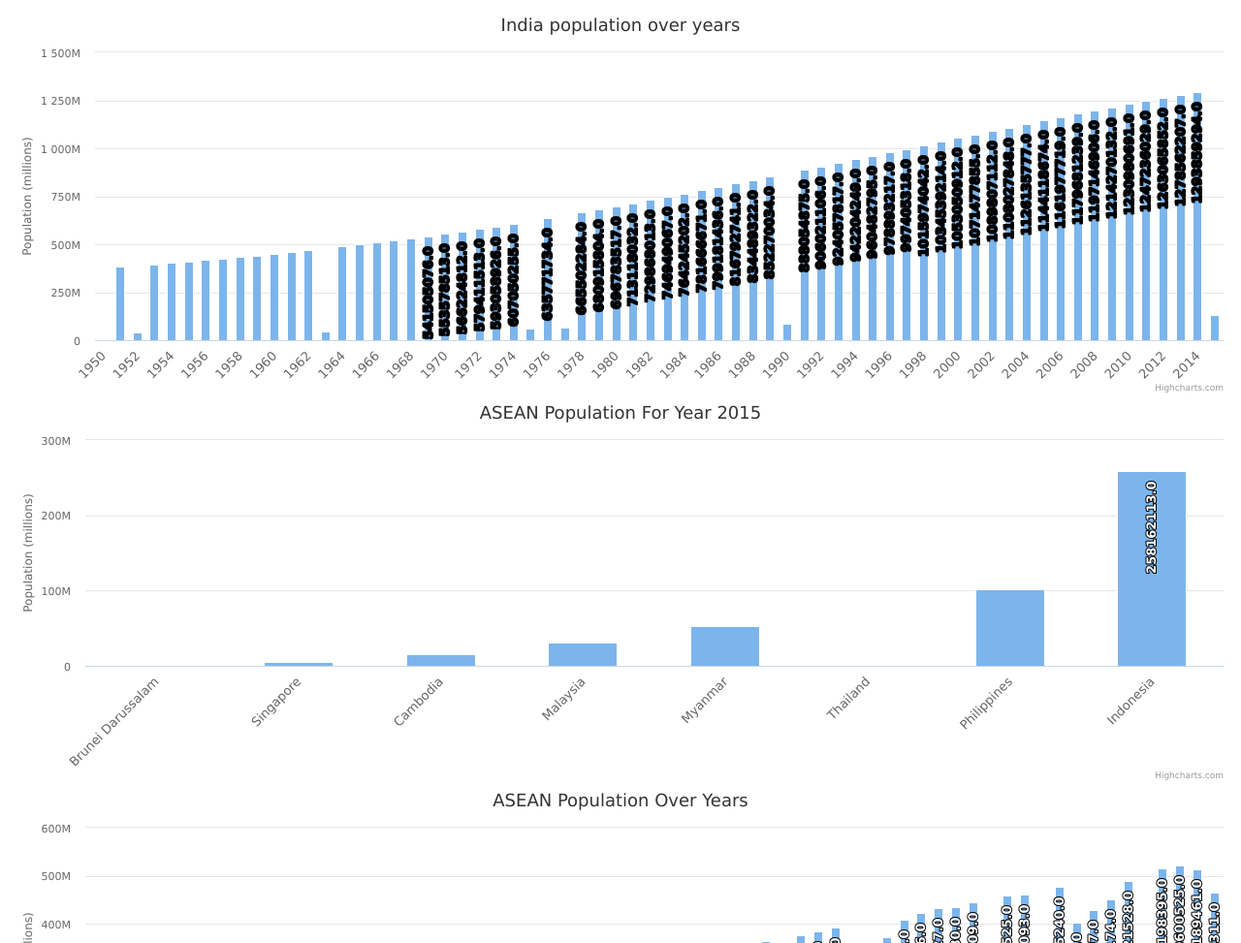
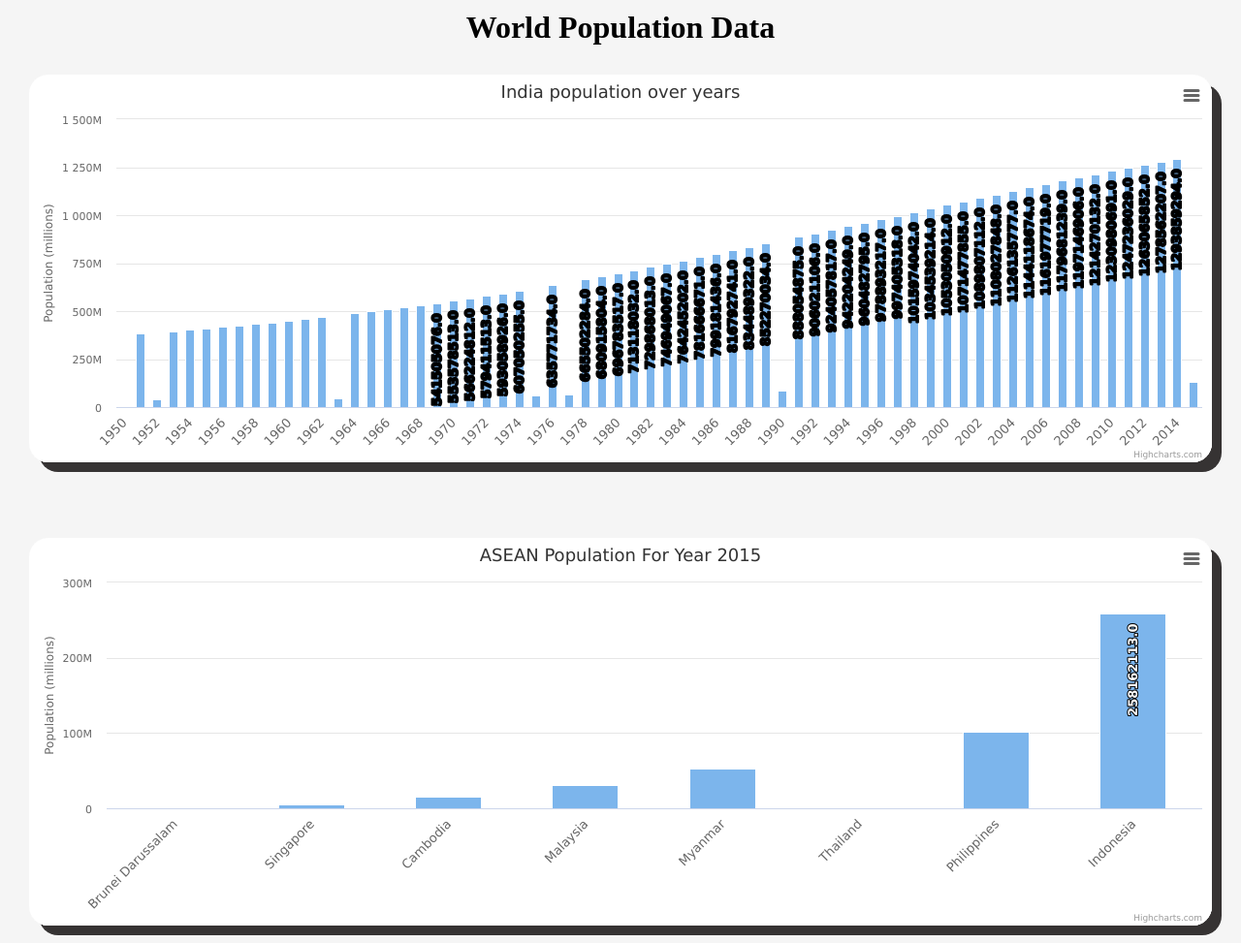
Before and after one commit to palgopal102/populationAnalysisProject, a website: page src/public/index.html in a window 1280 px wide. Shown: the top 973 px of the page at 97% size. Drawn offline with nearby package versions, Linux system fonts and the light colour scheme.

Commit message:
First Commit

```diff
--- a/src/public/index.html
+++ b/src/public/index.html
@@ -4,14 +4,19 @@
     <meta charset="UTF-8" />
     <meta http-equiv="X-UA-Compatible" content="IE=edge" />
     <meta name="viewport" content="width=device-width, initial-scale=1.0" />
+    <link rel="stylesheet" href="./style.css">
     <script src="https://code.highcharts.com/highcharts.js"></script>
+    <script src="https://code.highcharts.com/modules/exporting.js"></script>
+    <script src="https://code.highcharts.com/modules/export-data.js"></script>
+    <script src="https://code.highcharts.com/modules/accessibility.js"></script>
     <title>Document</title>
   </head>
   <body>
-    <div id="indiapopulationforyear2015"></div>
-    <div id="aseanPopulationForyear2015"></div>
-    <div id="aseanPopulationvsallYears"></div>
-    <div id="totalPopulationOftheSaarc"></div>
+      <h1>World Population Data</h1>
+    <div id="indiapopulationforyear2015" class="container"></div>
+    <br><div id="aseanPopulationForyear2015" class="container"></div>
+    <br><div id="aseanPopulationvsallYears" class="container"></div>
+    <br><div id="totalPopulationOftheSaarc" class="container"></div>
 
     <script src="./plotBarChart.js"></script>
   </body>
--- a/src/public/style.css
+++ b/src/public/style.css
@@ -0,0 +1,19 @@
+*{
+   margin: 0px;
+   padding: 0px;
+   background-color: whitesmoke;
+}
+
+h1{
+   text-align: center;
+   margin-top: 10px;
+}
+
+.container{
+    margin-left: 30px;
+    margin-right: 30px;
+    margin-top: 30px;
+    margin-bottom: 30px;
+    box-shadow: 10px 10px rgb(54, 51, 51);
+    border-radius: 20px;
+}
--- a/src/server/index.js
+++ b/src/server/index.js
@@ -38,8 +38,10 @@ fs.createReadStream(
               population,
               saarcdata
             );
-            const aseanPopulationvsallYears =
-              aseanPopulationvsYears(population, aseandata);
+            const aseanPopulationvsallYears = aseanPopulationvsYears(
+              population,
+              aseandata
+            );
 
             function dumpData(data, file) {
               const finished = (error) => {
```
Also changed, not shown: README.md (added), src/server/population.js (indentation only).
